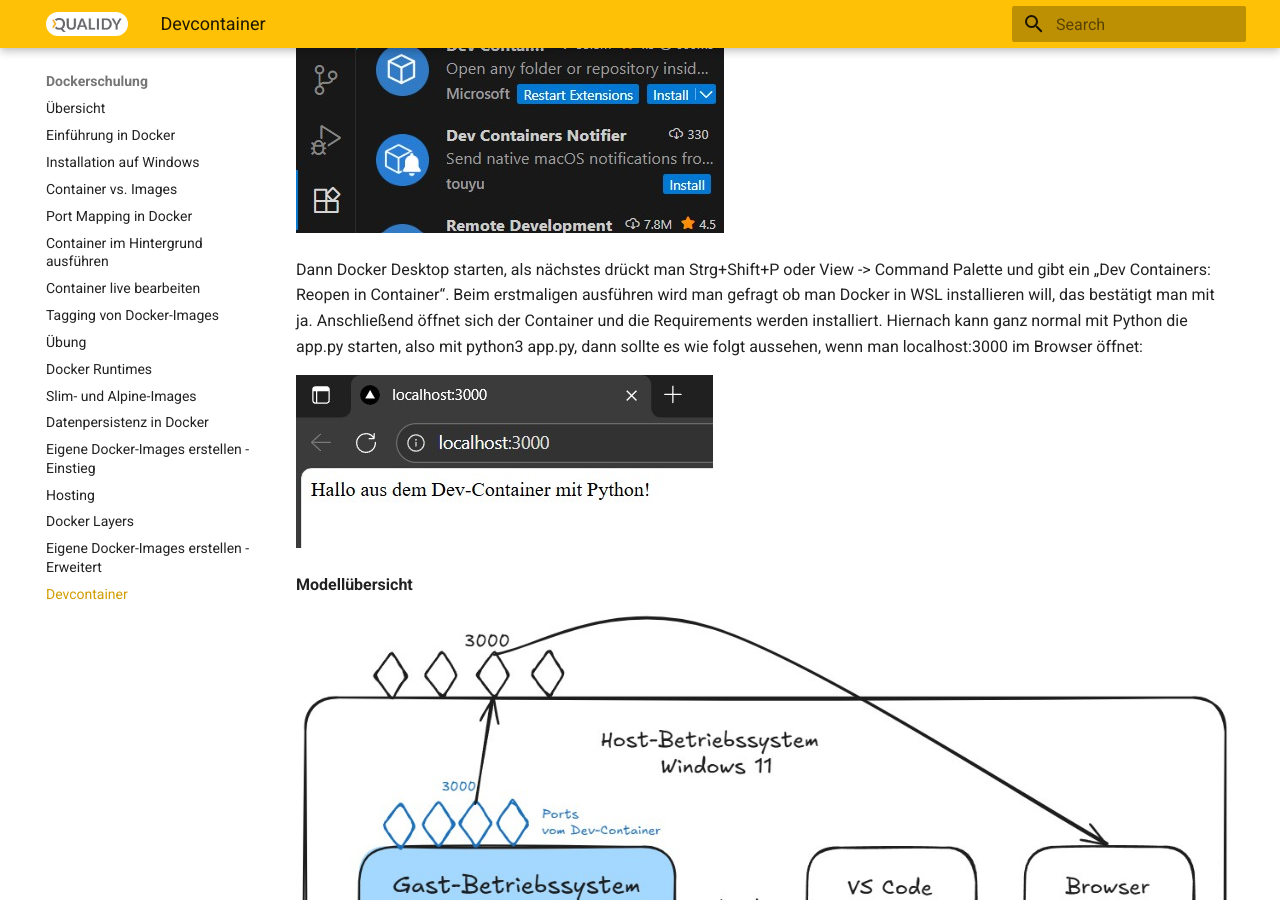
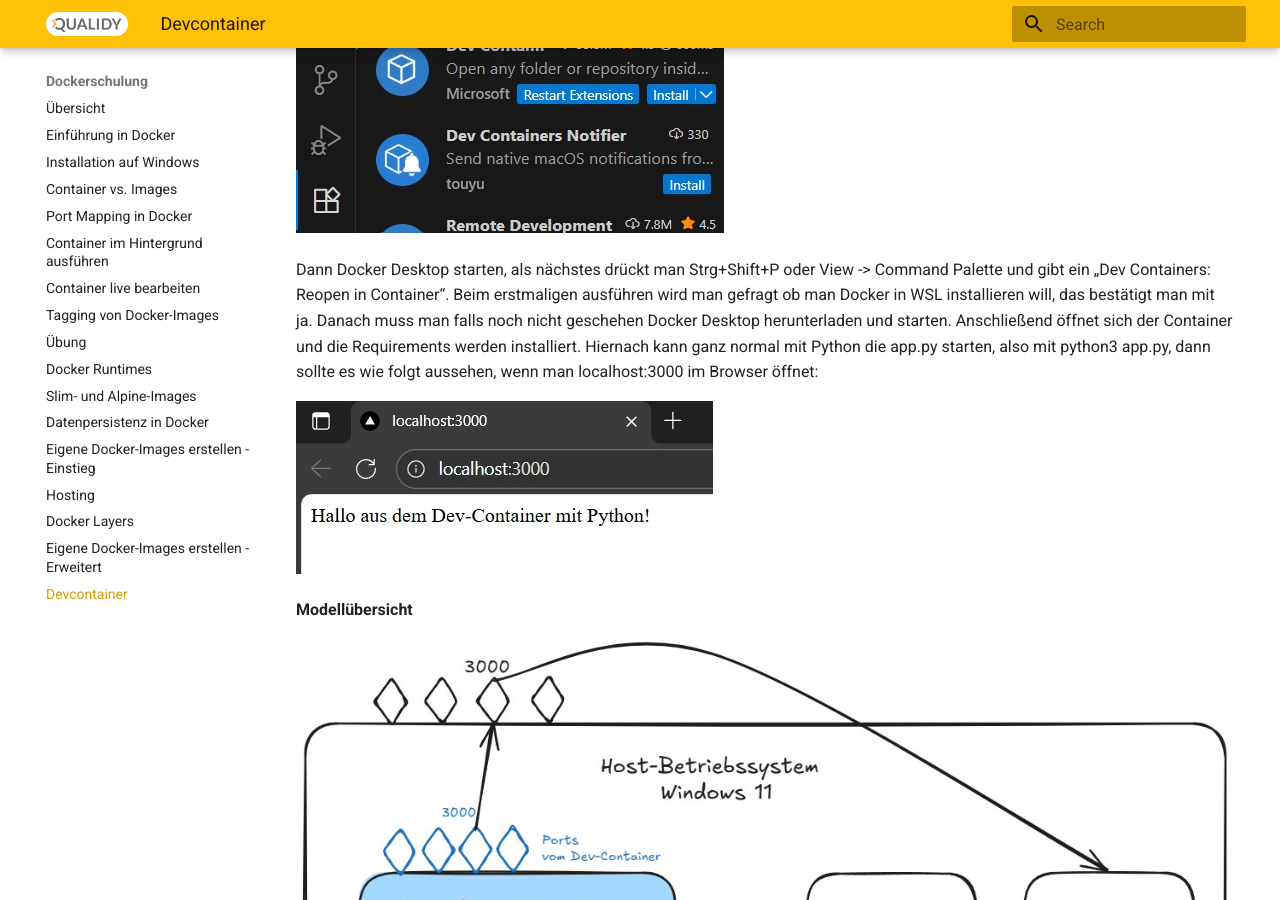
Before and after one commit to Qualidy/wiki-docker, an MkDocs documentation site: the page built from docs/content/devcontainer.md, in a window 1280 px wide and 900 px high, scrolled down 1741 px. Built offline with MkDocs 1.6.1 and Material for MkDocs 9.7.7, drawn with Linux system fonts in a browser that asks for light colours.

Commit message:
small update

```diff
--- a/docs/content/devcontainer.md
+++ b/docs/content/devcontainer.md
@@ -73,7 +73,7 @@
 Kann man zuerst einmal die Dev Containers Erweiterung von Microsoft installieren:
 ![](../assets/docker_102.jpg)
 
-Dann Docker Desktop starten, als nächstes drückt man Strg+Shift+P oder View -> Command Palette und gibt ein „Dev Containers: Reopen in Container“. Beim erstmaligen ausführen wird man gefragt ob man Docker in WSL installieren will, das bestätigt man mit ja. Anschließend öffnet sich der Container und die Requirements werden installiert. Hiernach kann ganz normal mit Python die app.py starten, also mit python3 app.py, dann sollte es wie folgt aussehen, wenn man localhost:3000 im Browser öffnet:
+Dann Docker Desktop starten, als nächstes drückt man Strg+Shift+P oder View -> Command Palette und gibt ein „Dev Containers: Reopen in Container“. Beim erstmaligen ausführen wird man gefragt ob man Docker in WSL installieren will, das bestätigt man mit ja. Danach muss man falls noch nicht geschehen Docker Desktop herunterladen und starten. Anschließend öffnet sich der Container und die Requirements werden installiert. Hiernach kann ganz normal mit Python die app.py starten, also mit python3 app.py, dann sollte es wie folgt aussehen, wenn man localhost:3000 im Browser öffnet:
 
 ![](../assets/docker_104.jpg)
 
```
